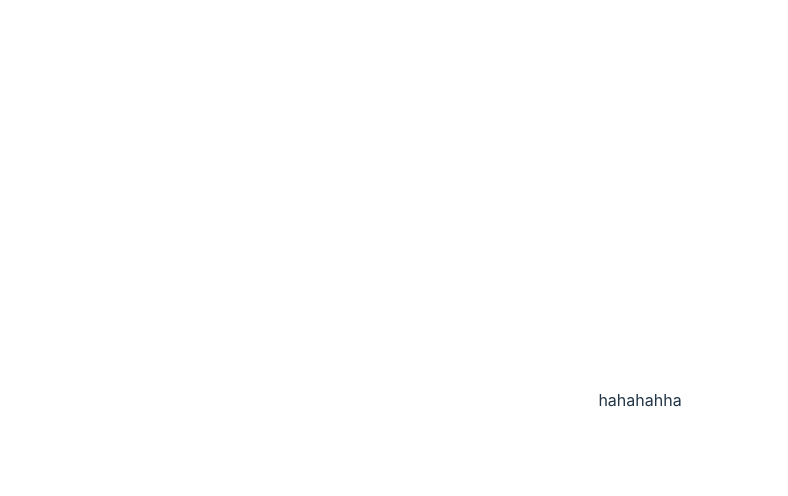
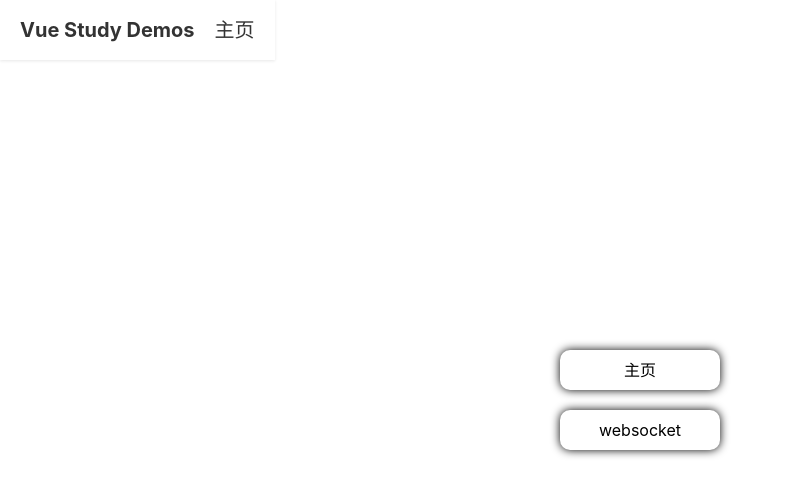
Before and after one commit to pqcqaq/study-demos, a Vue app: page /#/home in a window 1280 px wide. Shown: the top 496 px of the page, without its empty margins (0-788 px from the left). Built offline with nearby package versions, Linux system fonts and the light colour scheme.

Commit message:
通过router自动生成首页

```diff
--- /dev/null
+++ b/src/layouts/cpns/Header.vue
@@ -0,0 +1,73 @@
+<template>
+	<div class="body">
+		<div class="header">
+			<div class="logo" @click="router.push('/')">Vue Study Demos</div>
+			<div class="nav">
+				<!-- <div class="nav-item" @click="router.push('/')">首页</div>
+        <div class="nav-item" @click="router.push('/about')">关于</div>
+        <div class="nav-item" @click="router.push('/user')">用户</div> -->
+			</div>
+			<div class="name">
+				{{ pathName }}
+			</div>
+		</div>
+	</div>
+</template>
+
+<script lang="ts" setup>
+import { onMounted, ref } from "vue";
+import { onBeforeRouteUpdate } from "vue-router";
+import router from "../../router";
+
+const pathName = ref("");
+
+onMounted(() => {
+  pathName.value = router.currentRoute.value.name as string;
+});
+
+onBeforeRouteUpdate((to, _from, next) => {
+	pathName.value = to.name as string;
+	next();
+});
+</script>
+
+<style lang="scss" scoped>
+.body {
+	background-color: #f5f5f5;
+	.header {
+		position: fixed;
+		top: 0;
+		left: 0;
+		background-color: #fff;
+		box-shadow: 0 1px 3px rgba(26, 26, 26, 0.1);
+		padding: 0 20px;
+		height: 60px;
+		display: flex;
+		align-items: center;
+		justify-content: space-between;
+		.logo {
+			font-size: 20px;
+			font-weight: 700;
+			color: #333;
+			cursor: pointer;
+		}
+		.nav {
+			display: flex;
+			align-items: center;
+			.nav-item {
+				margin: 0 10px;
+				cursor: pointer;
+				&:hover {
+					color: #1890ff;
+				}
+			}
+		}
+		.name {
+			margin-left: 20px;
+			font-size: 20px;
+			font-weight: 700;
+			color: #333;
+		}
+	}
+}
+</style>
--- a/src/layouts/index.vue
+++ b/src/layouts/index.vue
@@ -1,15 +1,11 @@
 <template>
-  <div><router-view></router-view></div>
+	<div>
+		<Header/>
+		<router-view/>
+	</div>
 </template>
-<script lang='ts'>
-import { defineComponent } from 'vue'
-
-export default defineComponent({
-  setup() {
-    // todo
-    return {}
-  }
-})
+<script lang="ts" setup>
+import Header from "./cpns/Header.vue";
 </script>
 
-<style lang='stylus' scoped></style>
+<style lang="stylus" scoped></style>
--- a/src/pages/home/index.vue
+++ b/src/pages/home/index.vue
@@ -1,16 +1,65 @@
 <template>
-  <div>hahahahha</div>
+	<div>
+		<div class="list">
+			<div class="item" v-for="([path, name], index) in pathToName">
+				<div class="to" key="index" @click="router.push(path)">
+					<div>{{ name }}</div>
+				</div>
+			</div>
+		</div>
+	</div>
 </template>
 
-<script lang='ts'>
-import { defineComponent } from 'vue'
+<script lang="ts" setup>
+import { RouteRecordRaw } from "vue-router";
+import router, { routes } from "../../router/index.ts";
+import { ref } from "vue";
 
-export default defineComponent({
-  setup() {
-    // todo
-    return {}
-  }
-})
+const pathToName = ref(new Map<string, string>());
+
+const getPathAndName = (basePath: string, childrenRoute: RouteRecordRaw) => {
+	const { path, name, children } = childrenRoute;
+	const genPath = path.endsWith("/") ? `${basePath}` : `${basePath}/${path}`;
+	if (name) {
+		pathToName.value.set(genPath, name as string);
+	}
+	if (children) {
+		children.forEach((route) => {
+			getPathAndName(genPath, route);
+		});
+	}
+	return { path, name };
+};
+
+routes.forEach((route) => {
+	getPathAndName("", route);
+});
 </script>
 
-<style lang='stylus' scoped></style>
+<style lang="scss" scoped>
+.to {
+	cursor: pointer;
+	color: #000;
+	text-decoration: none;
+	&:hover {
+		color: #f00;
+	}
+}
+.item {
+	margin: 20px 0;
+	box-shadow: 0 0 10px #000;
+	// 圆角
+	border-radius: 10px;
+	padding: 5px;
+	background-color: #fff;
+	width: 150px;
+	height: 30px;
+	// 内部文字居中
+	display: flex;
+	justify-content: center;
+	align-items: center;
+}
+.item:hover {
+	background-color: #f0f0f0;
+}
+</style>
--- a/src/router/index.ts
+++ b/src/router/index.ts
@@ -1,6 +1,6 @@
 import { RouteLocation, RouteRecordRaw, createRouter, createWebHashHistory } from "vue-router";
 
-const routes: Array<RouteRecordRaw> = [
+export const routes: Array<RouteRecordRaw> = [
     {
         path: "/",
         component: () => import("../layouts/index.vue"),
@@ -26,20 +26,20 @@ const routes: Array<RouteRecordRaw> = [
     //     component: () => import("../views/Login/index.vue"),
     //     meta: { requiresAuth: false },
     //   },
-      {
-        path: "/:pathMatch(.*)*",
-        redirect: (_to: RouteLocation) => {
-          const role = sessionStorage.getItem("role");
-          // Check if the requested path is in the excluded paths
-          if (role === "ADMIN") {
-            return "/orders";
-          } else if (role === "SERVER") {
-            return "/query";
-          } else {
-            return "/query"; // 默认情况下重定向到首页
-          }
-        },
-      },
+      // {
+      //   path: "/:pathMatch(.*)*",
+      //   redirect: (_to: RouteLocation) => {
+      //     const role = sessionStorage.getItem("role");
+      //     // Check if the requested path is in the excluded paths
+      //     if (role === "ADMIN") {
+      //       return "/orders";
+      //     } else if (role === "SERVER") {
+      //       return "/query";
+      //     } else {
+      //       return "/query"; // 默认情况下重定向到首页
+      //     }
+      //   },
+      // },
       // 添加其他路由配置...
 ]
 
```
